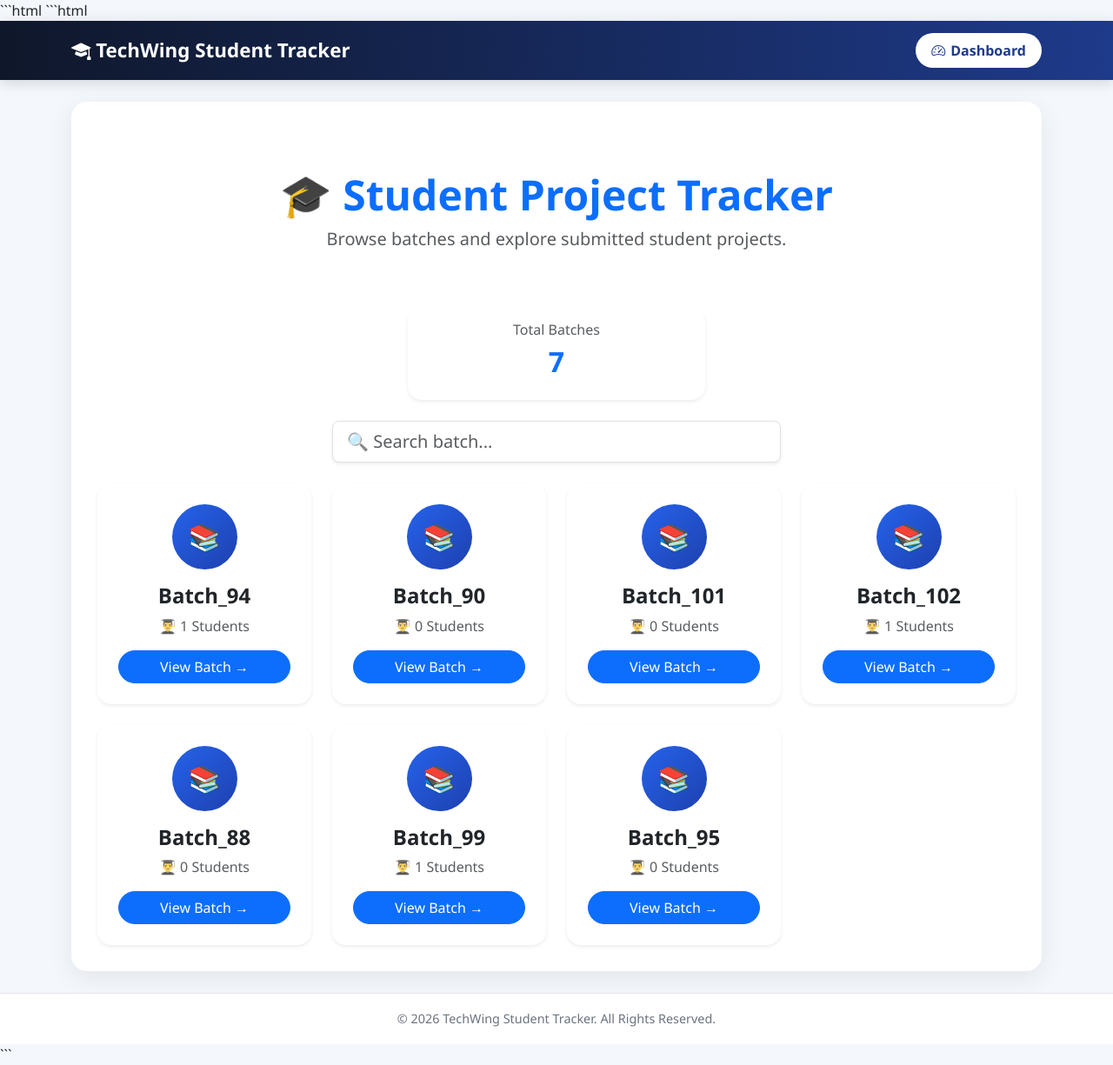
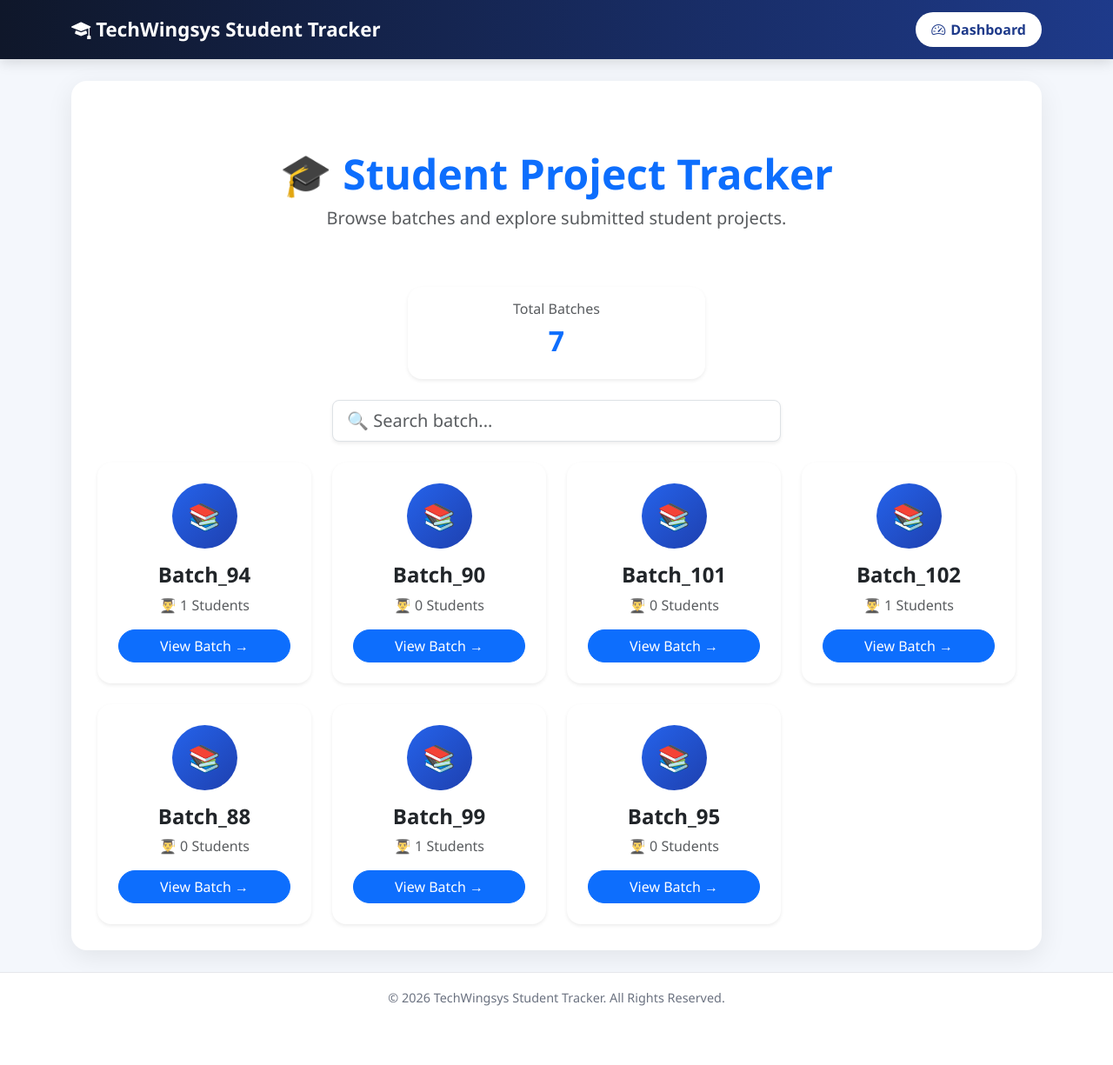
Before and after one commit to Sridhin-KA/Student-Project-Tracker, a Django app: page / in a window 1280 px wide. Shown: the whole page at 87% size. After the commit the page ends 1157 px from the top, so only its background shows below. Run offline with Django 5.2, Linux system fonts and the light colour scheme; data comes from the database, SQL or seed files in the repository.

Commit message:
Small changes

````diff
--- a/studenttracker/tracker/templates/base.html
+++ b/studenttracker/tracker/templates/base.html
@@ -1,10 +1,10 @@
-```html
+
 <!DOCTYPE html>
 <html lang="en">
 <head>
     <meta charset="UTF-8">
     <meta name="viewport" content="width=device-width, initial-scale=1.0">
-    <title>TechWing Student Tracker</title>
+    <title>TechWingsys Student Project Tracker</title>
 
     <!-- Bootstrap -->
     <link href="https://cdn.jsdelivr.net/npm/bootstrap@5.3.3/dist/css/bootstrap.min.css" rel="stylesheet">
@@ -172,7 +172,7 @@
 
         <a class="navbar-brand" href="/">
             <i class="bi bi-mortarboard-fill"></i>
-            TechWing Student Tracker
+            TechWingsys Student Tracker
         </a>
 
         <div class="d-flex gap-2 flex-wrap justify-content-center">
@@ -197,9 +197,8 @@
 </div>
 
 <footer>
-    © 2026 TechWing Student Tracker. All Rights Reserved.
+    © 2026 TechWingsys Student Tracker. All Rights Reserved.
 </footer>
 
 </body>
 </html>
-```
--- a/studenttracker/tracker/templates/batch_detail.html
+++ b/studenttracker/tracker/templates/batch_detail.html
@@ -1,4 +1,4 @@
-```html
+
 {% extends 'base.html' %}
 
 {% block content %}
@@ -118,4 +118,3 @@ function filterStudents() {
 </script>
 
 {% endblock %}
-```
--- a/studenttracker/tracker/templates/batch_form.html
+++ b/studenttracker/tracker/templates/batch_form.html
@@ -1,4 +1,4 @@
-```html
+
 {% extends 'base.html' %}
 
 {% block content %}
@@ -87,4 +87,3 @@
 </div>
 
 {% endblock %}
-```
--- a/studenttracker/tracker/templates/dashboard.html
+++ b/studenttracker/tracker/templates/dashboard.html
@@ -1,4 +1,4 @@
-```html
+
 {% extends 'base.html' %}
 
 {% block content %}
@@ -229,4 +229,3 @@
 </div>
 
 {% endblock %}
-```
--- a/studenttracker/tracker/templates/home.html
+++ b/studenttracker/tracker/templates/home.html
@@ -1,4 +1,4 @@
-```html
+
 {% extends 'base.html' %}
 
 {% block content %}
@@ -138,4 +138,3 @@ function filterBatches() {
 </script>
 
 {% endblock %}
-```
--- a/studenttracker/tracker/templates/login.html
+++ b/studenttracker/tracker/templates/login.html
@@ -1,4 +1,4 @@
-```html
+
 {% extends 'base.html' %}
 
 {% block content %}
@@ -129,4 +129,3 @@
 </style>
 
 {% endblock %}
-```
--- a/studenttracker/tracker/templates/manage_projects.html
+++ b/studenttracker/tracker/templates/manage_projects.html
@@ -1,4 +1,4 @@
-```html
+
 {% extends "base.html" %}
 
 {% block content %}
@@ -155,4 +155,3 @@ function filterProjects() {
 </script>
 
 {% endblock %}
-```
--- a/studenttracker/tracker/templates/project_form.html
+++ b/studenttracker/tracker/templates/project_form.html
@@ -1,4 +1,4 @@
-```html
+
 {% extends "base.html" %}
 
 {% block content %}
@@ -103,4 +103,3 @@
 </div>
 
 {% endblock %}
-```
--- a/studenttracker/tracker/templates/student_detail.html
+++ b/studenttracker/tracker/templates/student_detail.html
@@ -1,4 +1,4 @@
-```html
+
 {% extends "base.html" %}
 
 {% block content %}
@@ -141,4 +141,3 @@
 </div>
 
 {% endblock %}
-```
--- a/studenttracker/tracker/templates/student_form.html
+++ b/studenttracker/tracker/templates/student_form.html
@@ -1,4 +1,4 @@
-```html
+
 {% extends 'base.html' %}
 
 {% block content %}
@@ -107,4 +107,3 @@
 </div>
 
 {% endblock %}
-```
````
